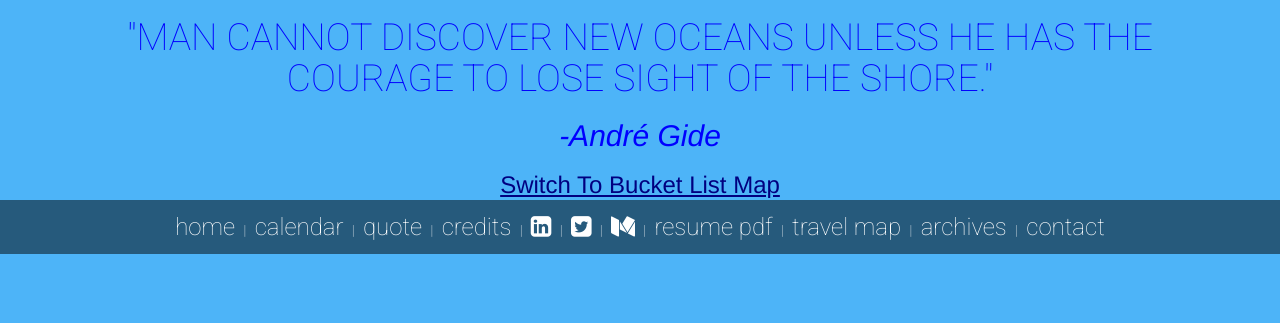
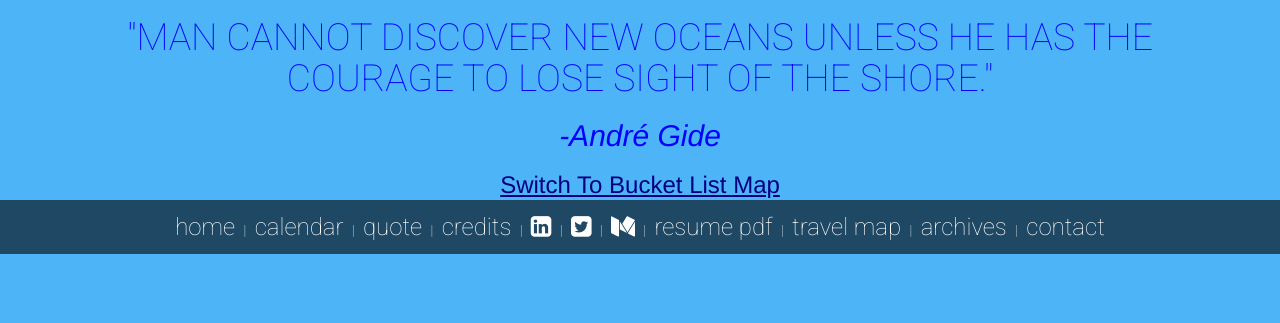
Before and after one commit to maxmatthews/WhoIsMax-InfoSite, a PHP site: page /map.php in a window 1280 px wide. Shown: the part 546-869 px from the top of the page. Run offline with PHP 8.4, Linux system fonts and the light colour scheme; some libraries are stand-ins or nearby versions.

Commit message:
Make navbar a tad less transparent

```diff
--- a/style.css
+++ b/style.css
@@ -193,7 +193,7 @@ body {
 .links {
   z-index: 100;
   width: 100vw;
-  background: rgba(0, 0, 0, 0.5);
+  background: rgba(0, 0, 0, 0.6);
   left: 0;
   padding-top: 10px;
   color: white;
--- a/style.scss
+++ b/style.scss
@@ -280,7 +280,7 @@ body {
 .links {
     z-index: 100;
     width: 100vw;
-    background: rgba(0, 0, 0, .5);
+    background: rgba(0, 0, 0, .6);
     left: 0;
     padding-top: 10px;
     color: white;
```
